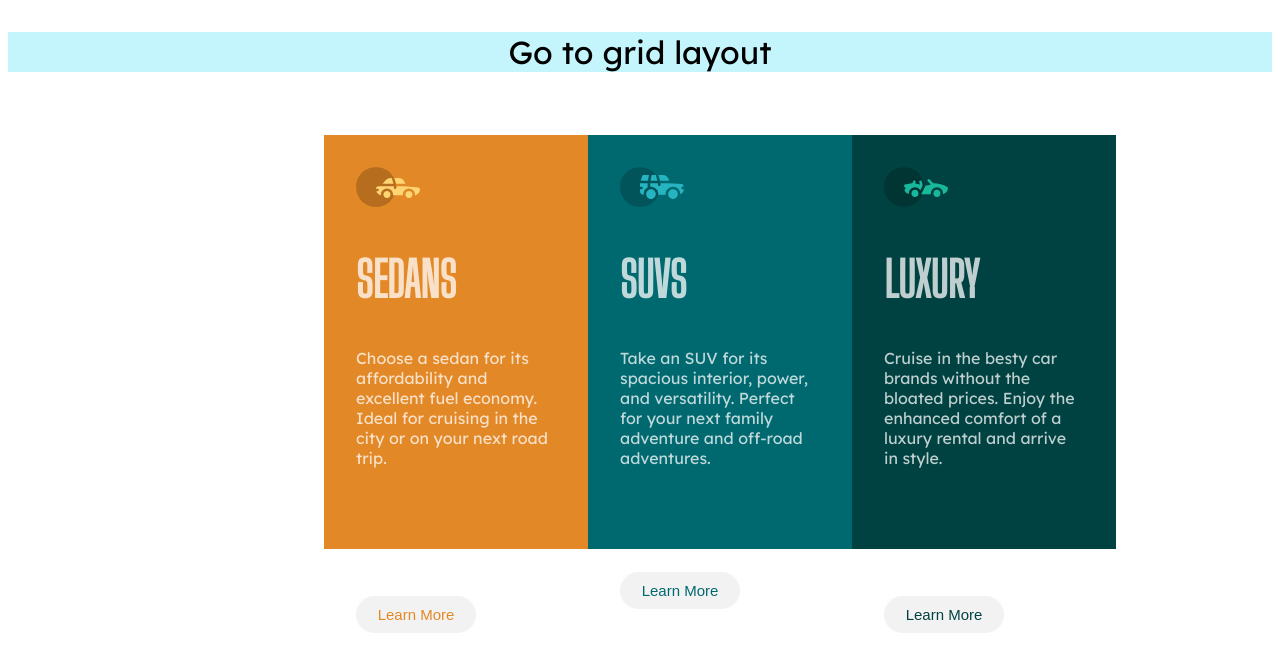
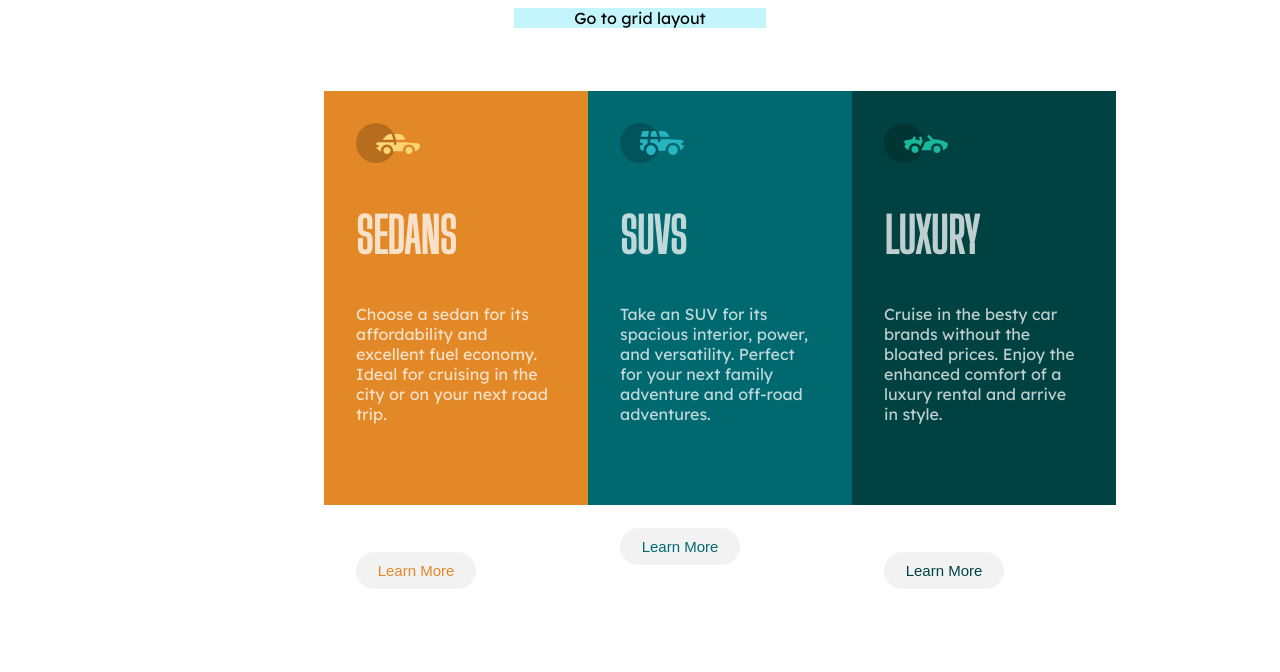
Before and after one commit to theCephas/Flex-and-Grid-Layout, a plain HTML site: page index.html in a window 1280 px wide. Drawn offline with Linux system fonts and the light colour scheme.

Commit message:
Update style.css

```diff
--- a/style.css
+++ b/style.css
@@ -1,10 +1,12 @@
 
 .link{
     text-align: center;
-    font-size: 2rem;
+    font-size: 1rem;
     background-color: #c4f5fc;
     color: black;
     cursor: pointer;
+    width: 20%;
+    margin: auto;
 }
 .link a{
     text-decoration: none;
```
